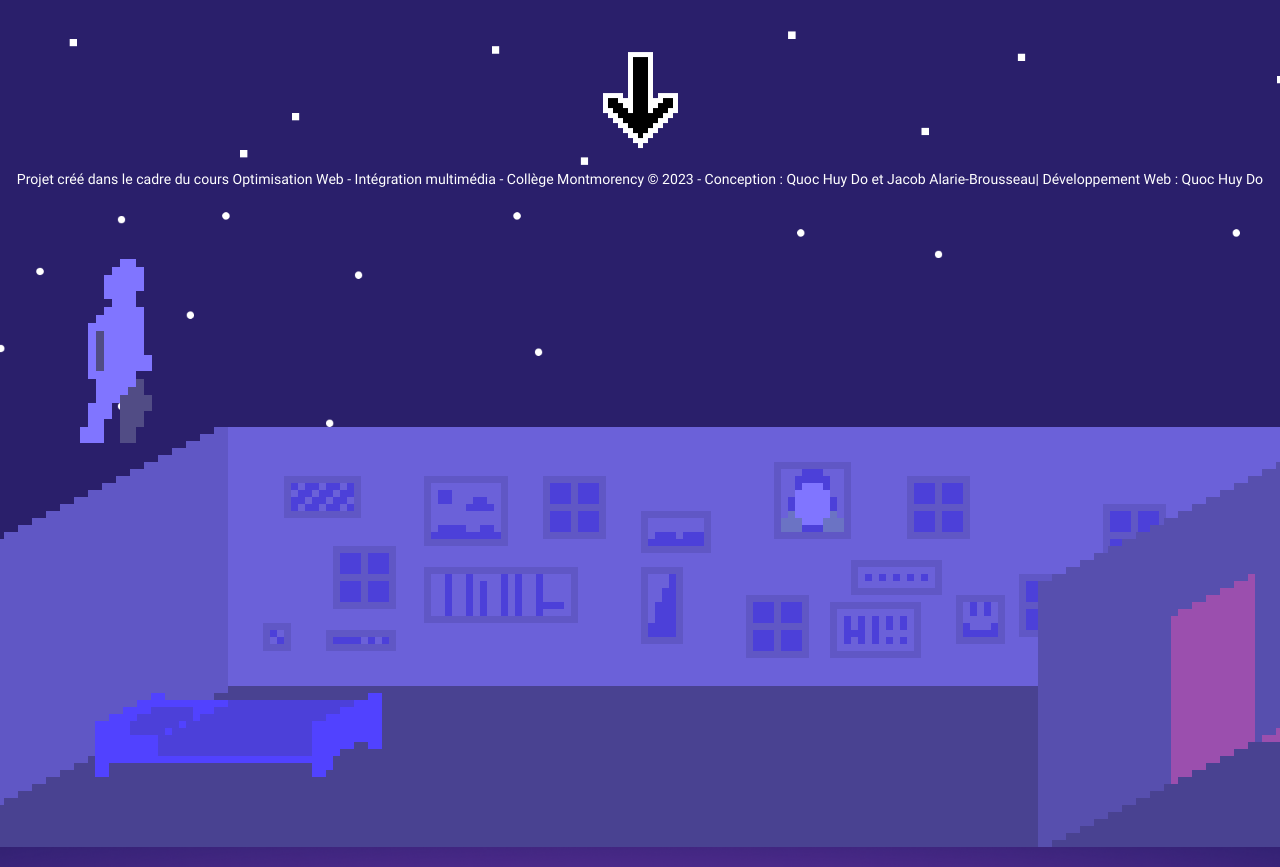
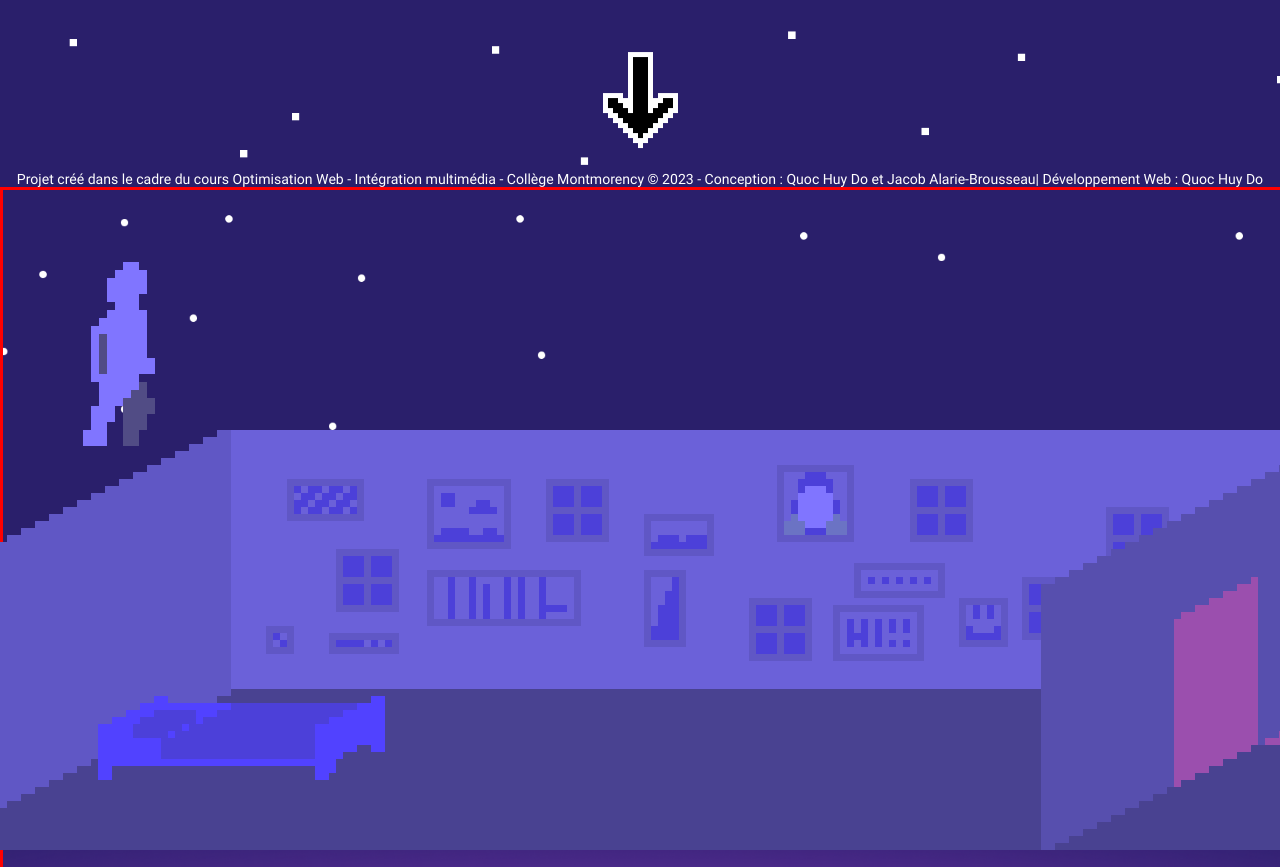
Before and after one commit to joeballls/do-quoc-huy-scrollytelling, a plain HTML site: page index.html in a window 1280 px wide. Shown: the part 613-1480 px from the top of the page. Drawn offline with nearby package versions, Linux system fonts and the light colour scheme.

Commit message:
Update styles.css

```diff
--- a/css/styles.css
+++ b/css/styles.css
@@ -102,6 +102,8 @@ section {
   background-repeat: no-repeat;
 
   background-position: center;
+
+  border: solid red;
 }
 
 /* chapter1*/
```
